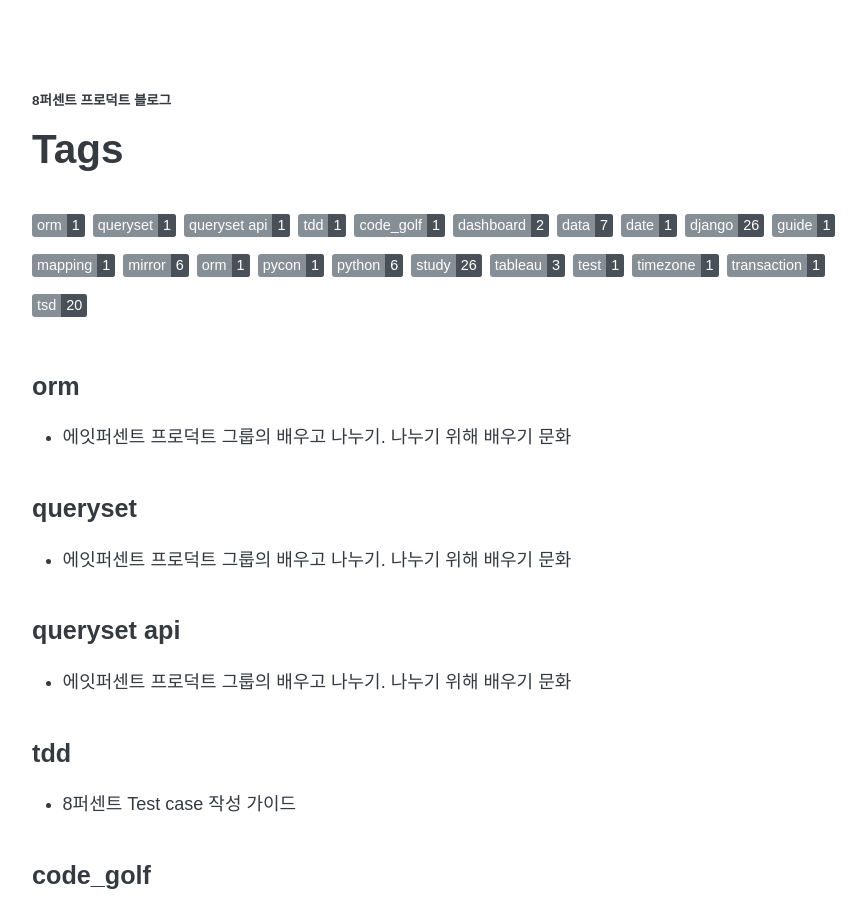
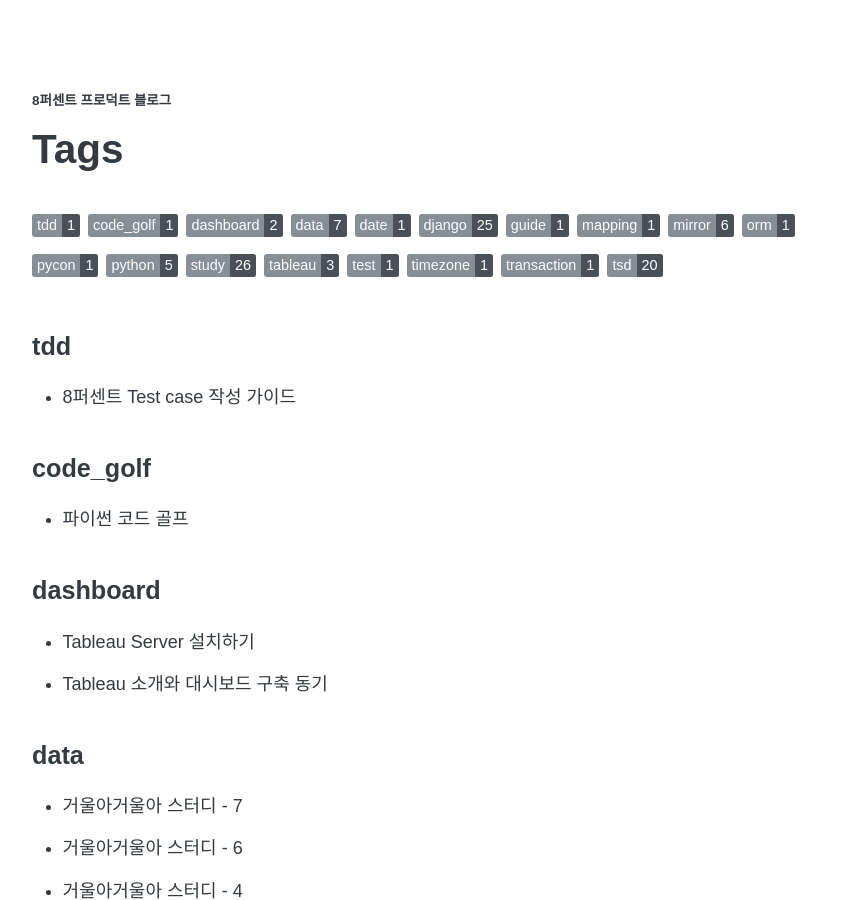
Before and after one commit to 8percent/8percent.github.io, a Jekyll site: the page built from tags/index.html, in a window 1280 px wide and 900 px high. Shown: the whole window, without its empty margins (194-1060 px from the left). Built offline with Jekyll 4.4.1, drawn with Linux system fonts in a browser that asks for light colours; some web fonts are replaced; part of the change alters nothing that is shown; some of the changed text lies outside the part shown.

````diff
--- a/_config.yml
+++ b/_config.yml
@@ -63,9 +63,6 @@ authors:
   selee:
     name: selee
     display_name: Chae Se Lee
-  jjune:
-    name: jjune
-    display_name: Kyungjun Lee
 
 #  facebook:         your-id
 #  youtubeUser:      your-id
--- a/_posts/2022-03-02-TIL_culture.md
+++ /dev/null
@@ -1,80 +0,0 @@
----
-layout: post
-title: "에잇퍼센트 프로덕트 그룹의 배우고 나누기. 나누기 위해 배우기 문화"
-author: jjune
-description: 너와 나만 알고 싶은 성장 문화 - TIL
-date: 2022-03-04 12:00 +0900
-tags: [python, django, Queryset, ORM, Queryset API]
-comments: true
----
-에잇퍼센트의 프로덕트 그룹의 너와 나만 알고 싶은 성장 문화 - TIL
-에잇퍼센트의 배우고 나누기. 나누기 위해 배우기
-
-플랫폼개발본부의 신규 입사자 - 경준님의 이야기🏃‍♂️
-
-<center><img src="/images/kyungjun.jpeg" width="400" height="550"></center>
-
-
-## 0. 들어가기 전에
-
-안녕하세요. 2021년 12월에 입사한 코어뱅킹팀의 파이썬 백엔드 개발자 이경준입니다.
-저는 입사 후 8퍼센트의 TIL 문화를 접하고, 이를 적극 활용하고자 했습니다. 덕분에 회사 업무 파악을 유연하게 할 수 있었고, 문제 해결 과정에서 어떤 점을 배웠고, 이를 기반으로 8퍼센트의 TIL문화를 어떻게 적극 활용했는지 소개하고자 이 글을 쓰게 되었습니다.
-
-## 1. 8퍼센트의 TIL 문화(feat. 코드리뷰)
-
-TIL은 Today I Learned 의 약자입니다. 한마디로 오늘 내가 배운 것을 뜻합니다. 만약 8퍼센트 프로덕트 그룹에 신규 입사하시게 되면, 직무와 경력에 상관없이 한 달동안 회사 업무를 수행하는 과정에서 알게된 하나의 배움을 회사내 TIL 채널에 공유하게됩니다.
-저 역시 프로덕트 그룹내 코어뱅킹팀에 입사하게되어, 기존의 코어뱅킹 시스템의 고도화 작업을 수행하는 업무(ex. 플랫폼 이용료, 세금, 수수료의 정산 주기 변경 등)를 수행하고 있습니다. 이 과정에서 기존의 시스템 형상 파악부터, 특정 기능의 소스코드, 도메인 지식을 습득하게 되었습니다.
-최근에는 기존 Model 대신 새로운 Model에 데이터를 적재하는 업무를 수행했습니다. 해당 작업은 상용환경에 반영되기까지 다양한 피드백이 있었습니다.
-
-처음 작성한 코드(before)
-```python
-for commission in get_commission(date):
-    commission = Commission(
-        deal_id=commission['deal'],
-        amount=commission['amount'],
-    )
-    commission.save()
-```
-
-코드 리뷰를 반영한 코드(after)
-```python
-for commission in get_commission(date):
-    Commission.objects.create(
-        deal_id=commission['deal'],
-        amount=commission['amount'],
-    )
-```
-
-그 중 Queryset API의 `.save`와 `.create`에 사용 방식에 대한 review를 받게 되었습니다.
-새로운 데이터를 `INSERT`하는 과정에는 `.create`를 사용하는 것이 적절하고, `.save`를 사용해서 향후 사용되지 않을 변수를 생성하는 것이 적절하지 않다는 생각이 든다는 리뷰였습니다.
-(cf. 참고로 제가 재직하는 동안 제가 받은 코드리뷰의 내용의 성격은 다음과 같았습니다. 코드리뷰 문화 역시 제가 사랑하는 8퍼센트의 개발 문화입니다.)
-```
-- 공통으로 사용될 수 있는 부분인가? (향후 사용될 여지가 있는가?) - 안영님
-- 코드의 응집도를 높일 수 있는 부분은 어떤 것일까? - 호성님
-- 코드는 암묵적인 것보다 명시적인 것이 훨씬 좋다. - 민기님
-- 서비스의 확장 가능성을 고려한 코드인가? - 재영님
-- 코드 자체의 스타일이 간결한 성격을 지닌 것인가? - 호성님
-- 데이터베이스에 부하를 미치지 않는 코드인가? - 안영님
-- 유지보수가 하기 좋은 코드인가? - 호성님
-- 네이밍 컨벤션이 다른 팀원이 보기에도 이해하기 쉬운가? - 재영님
-- 의도하지 않은 버그가 발생할 여지가 있는가? - 호성님
-```
-리뷰를 확인하기 전에는, 저는 단순하게 `.create` 와 `.save`의 역할을 동일하다고 생각했습니다. 하지만 리뷰 내용을 조금 더 꼼꼼히 확인하기 위해 `Django` 공식문서와 공식 소스코드 저장소를 확인 후 `.create` 호출 시에는 `.save`와 달리 내부적으로 `매개변수(force_insert)`를 `True`로 설정한다는 사실과 해당 method들의 정확한 구현방식을
- 습득하게 되었습니다. 이 때 저는 8퍼센트의 TIL 문화를 적극 활용했습니다. 제가 배운 사실과 제 경험을 같은 팀원분들이 이해하기 쉽게 1차 가공을 한 뒤 공유를 했습니다.
-
-![til](/images/new_til.png)
-
-더 나아가 해당 내용을 기반으로 추가적으로 공부해야하는 부분을 함께 정리할 수 있었습니다.
-예를 들어,
-1) `.create`와 `.save`는 `force_insert`, `force_update` 라는 파라미터로 인해서 SQL Query문의 INSERT, UPDATE가 뭔지 정확하게 이해할 필요가 생겼고,
-2) `.create`와 `.save` 같이 기본적인 method 중 `.update`는 `.save`와 어떤 차이가 있는지 알아보게 되었고,
-3) manual primary keys를 사용해서 데이터를 `INSERT`하는 경우, `Mysql`과 `Postgresql`은 각각 어떤 방식으로 순차적인 primary key를 생성하는지 알아보게 되었습니다.
-
-때로는 이러한 소스를 TIL 채널에 과거에 다른 팀원 분들이 올려준 자료를 참고하기도 합니다. 즉 TIL이 누적되면 누적될수록 개발팀 내부의 자산으로 더욱 가치를 발휘할 수 있는 것 같습니다.
-
-![past_til](/images/past_til.png)
-
-## 2. 8퍼센트의 TIL 문화의 가치
-
-8퍼센트의 프로덕트 팀에 입사하시는 분들은 TIL 문화를 진행하면서 자신이 겪은 어려움이나, 공부한 내용을 공유해줌으로써 더욱 활발한 공유의 장을 만들수 있습니다. 왜냐하면 다른 팀원 분들이 내용을 살펴보고 관련 경험을 공유해주시기도 하고, 코멘트를 달아주시기 때문입니다. 이를 통해 프로덕트 그룹에 융화될수 있고, 빠르게 회사에 적응할 수 있습니다.
-TIL이라는 말에는 나혼자 오늘 배웠다라는 뜻이 내포되어 있었지만, TIL을 통해서 8퍼센트 팀원들은 TWL - Today We Learned(오늘 우리가 배웠다)을 실현하고 있고, 앞으로도 계속될 예정입니다.
````
Also changed, not shown: images/kyungjun.jpeg (deleted), images/new_til.png (deleted), images/past_til.png (deleted).
